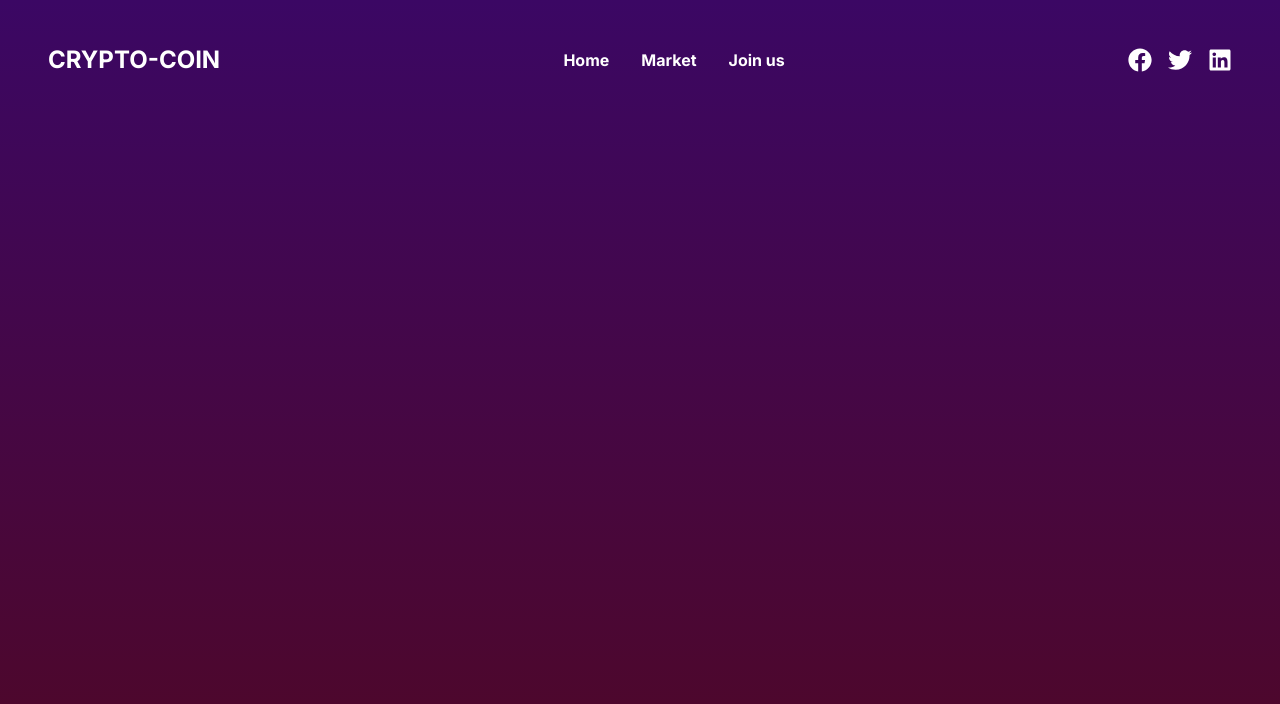
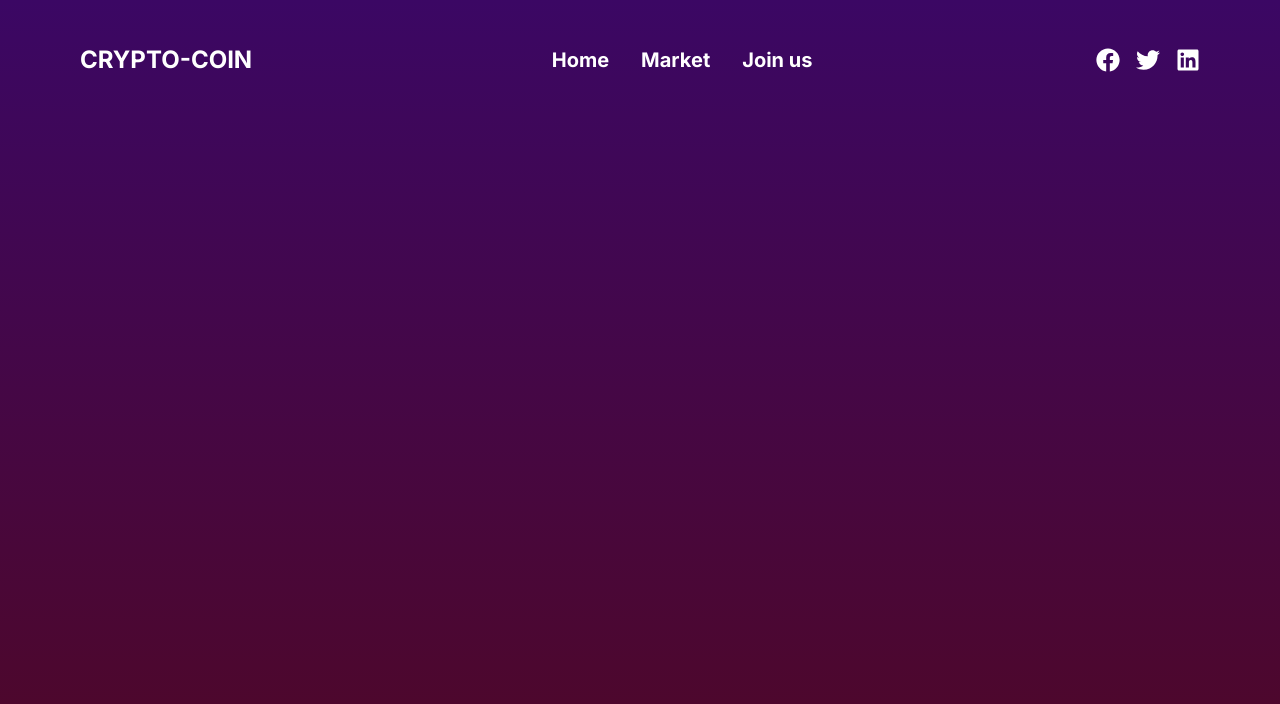
Before and after one commit to GitHubStanislav/crypto-coin, a Next.js app: page / in a window 1280 px wide. Shown: the top 704 px of the page. Built offline with nearby package versions, Linux system fonts and the light colour scheme.

Commit message:
style: add margin in modal

```diff
--- a/src/app/Navbar/MenuItems.js
+++ b/src/app/Navbar/MenuItems.js
@@ -6,14 +6,14 @@ const MenuItems = ({ isMenuOpen }) => {
     <ul
       className={`${
         isMenuOpen ? "block" : "hidden"
-      } md:flex flex-col md:flex-row space-y-4 md:space-y-0 md:space-x-8 mt-4 md:mt-0`}
+      } md:flex flex-col md:flex-row space-y-4 md:space-y-0 md:space-x-8 mt-4 ml-4 md:mt-0`}
     >
       <li>
         <a
           href="#"
           className={`font-bold ${
             isMenuOpen ? "text-black" : "text-white"
-          } transition-colors duration-300 hover:text-pink-500 block`}
+          } transition-colors duration-300 hover:text-pink-500 block text-xl`}
         >
           Home
         </a>
@@ -23,7 +23,7 @@ const MenuItems = ({ isMenuOpen }) => {
           href="#"
           className={`font-bold ${
             isMenuOpen ? "text-black" : "text-white"
-          } transition-colors duration-300 hover:text-pink-500 block`}
+          } transition-colors duration-300 hover:text-pink-500 block text-xl`}
         >
           Market
         </a>
@@ -33,7 +33,7 @@ const MenuItems = ({ isMenuOpen }) => {
           href="#"
           className={`font-bold ${
             isMenuOpen ? "text-black" : "text-white"
-          } transition-colors duration-300 hover:text-pink-500 block`}
+          } transition-colors duration-300 hover:text-pink-500 block text-xl`}
         >
           Join us
         </a>
--- a/src/app/page.js
+++ b/src/app/page.js
@@ -15,7 +15,7 @@ const Home = () => {
   };
 
   return (
-    <div className="container mx-auto px-4">
+    <div className="container mx-auto px-12">
       <Navbar
         isMenuOpen={isMenuOpen}
         handleMenuToggle={handleMenuToggle}
```
